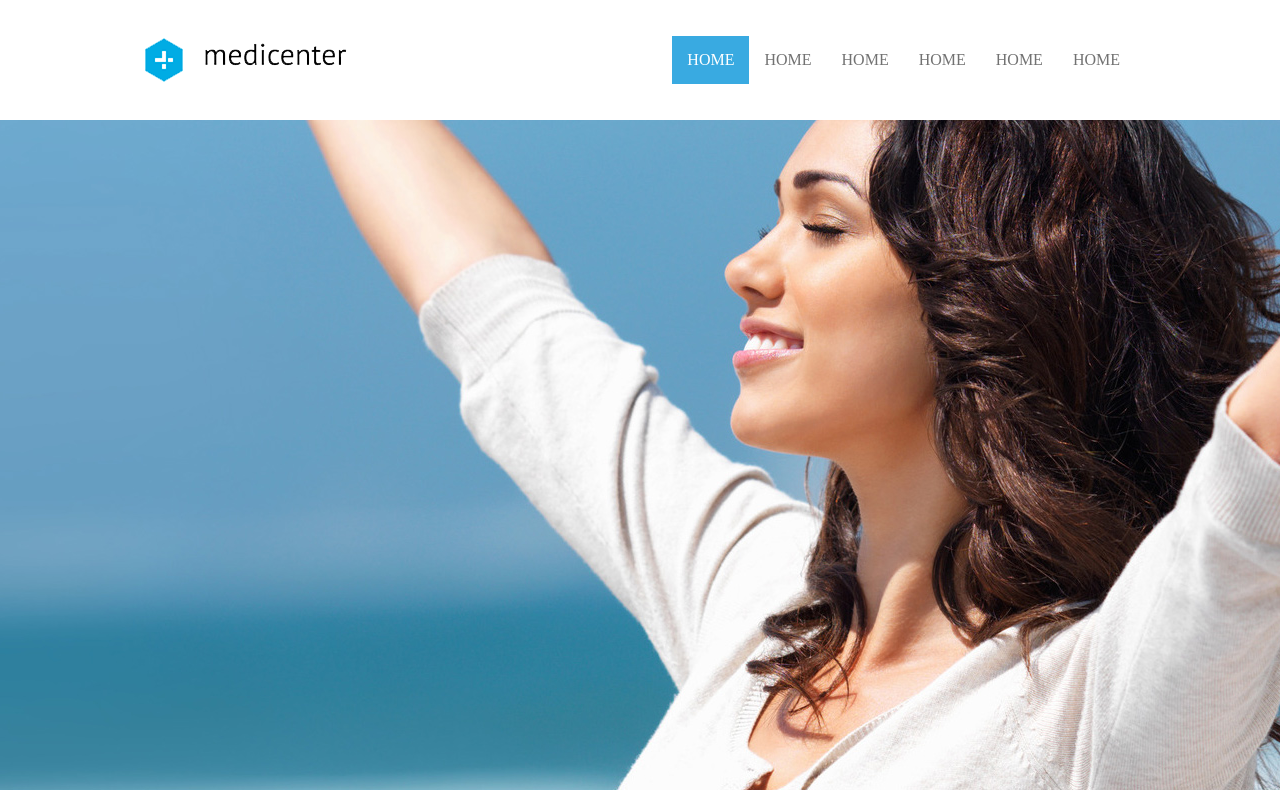
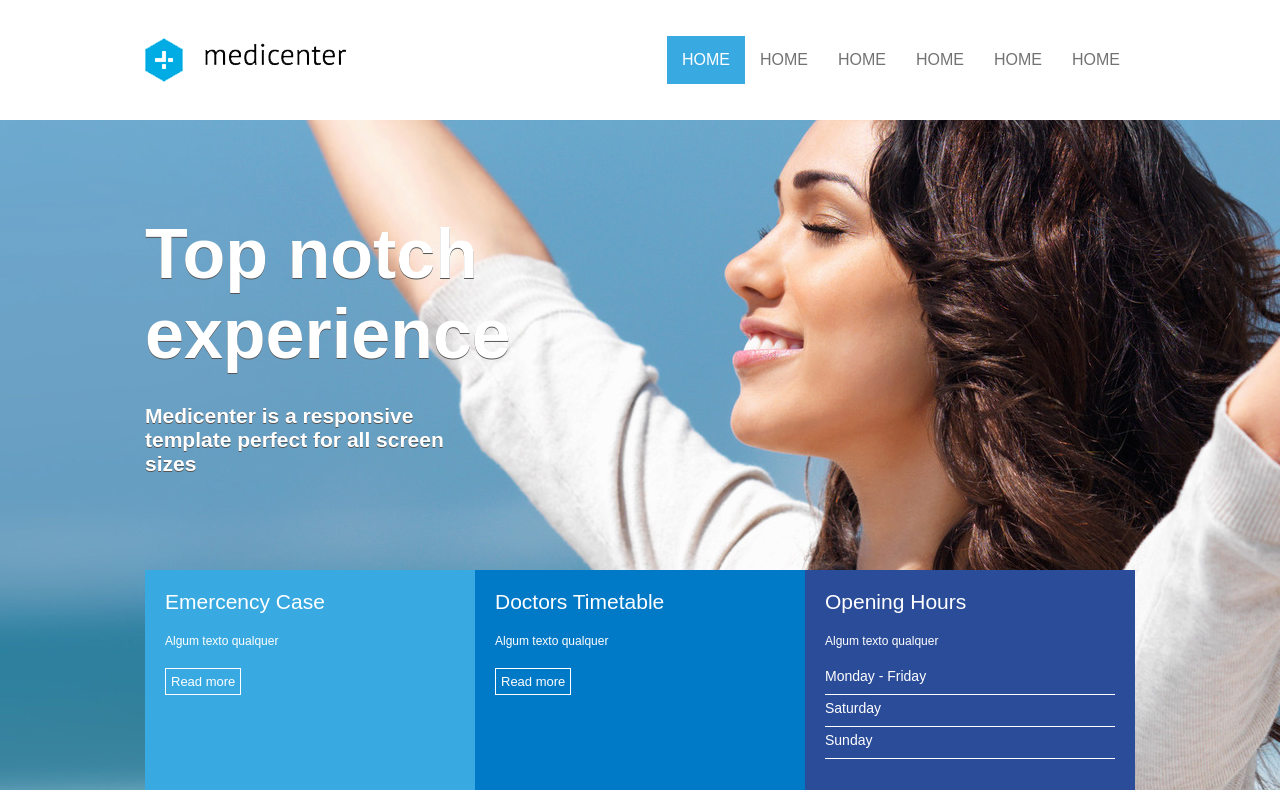
Before and after one commit to israelfxd/Projeto-de-site-com-Flebox-e-HTML-Semantico, a plain HTML site: page index.html in a window 1280 px wide. Drawn offline with Linux system fonts and the light colour scheme.

Commit message:
primeira sessão completa

```diff
--- a/assets/css/template.css
+++ b/assets/css/template.css
@@ -1,3 +1,6 @@
+* {
+    font-family:Arial;
+}
 body {
     margin:0;
     padding:0;
@@ -35,7 +38,6 @@ nav a {
     text-decoration:none;
     text-transform:uppercase;
     color:#727272;
-    fint-family:arial;
 }
 nav .active a,
 nav a:hover {
@@ -44,8 +46,82 @@ nav a:hover {
 }
 
 #banner {
+    display:flex;
+    justify-content:center;
     background-image:url('../images/img1.jpg');
     background-position:center;
     background-size:cover;
     height:670px;
 }
+
+.column {
+    flex-direction:column;
+}
+.banner_headline {
+    flex:1;
+    display:flex;
+    flex-direction:column;
+    justify-content:center;
+}
+.banner_headline h1 {
+    color:#FFFFFF;
+    font-size:70px;
+    text-shadow: 0px 1px 0px #555555;
+    margin:0;
+    padding: 0;
+    width:350px;
+    max-width:350px;
+}
+.banner_headline h2 {
+    color:#FFFFFF;
+    font-size:21px;
+    text-shadow: 0px 1px 0px #555555;
+    margin:0;
+    padding: 0;
+    width:350px;
+    max-width:350px;
+    margin-top:30px;
+
+}
+.banner_options {
+    height:220px;
+    display:flex;
+}
+.banner1,
+.banner2,
+.banner3 {
+    flex:1;
+    color:#FFFFFF;
+    padding:20px;
+}
+.banner1 {
+    background-color:#39aae1;
+}
+.banner2 {
+    background-color:#0079c7;
+}
+.banner3 {
+    background-color:#2b4c99;
+}
+.banner_title {
+    font-size:21px;
+}
+.banner_desc {
+    font-size:12px;
+    margin-top:20px;
+    margin-bottom:20px;
+}
+.banner_options a {
+    display:inline-block;
+    border:1px solid #FFFFFF;
+    padding:5px;
+    color:#FFFFFF;
+    font-size:13px;
+    text-decoration: none;
+}
+.banner_horario {
+    font-size:14px;
+    padding-bottom:10px;
+    margin-bottom:5px;
+    border-bottom:1px solid #FFFF;
+}
--- a/index.html
+++ b/index.html
@@ -32,8 +32,41 @@
 </header>
 
 <section id="banner">
+    <div class="container column">
+        <div class="banner_headline">
+            <h1>Top notch experience</h1>
+            <h2>Medicenter is a responsive template perfect for all screen sizes</h2>
+        </div>
+        <div class="banner_options">
+            <div class="banner1">
+                <div class="banner_title">Emercency Case</div>
+                <div class="banner_desc">Algum texto qualquer</div>
+                <a href="">Read more</a>
+            </div>
+            <div class="banner2">
+                <div class="banner_title">Doctors Timetable</div>
+                <div class="banner_desc">Algum texto qualquer</div>
+                <a href="">Read more</a>
+            </div>
+            <div class="banner3">
+                <div class="banner_title">Opening Hours</div>
+                <div class="banner_desc">Algum texto qualquer</div>
+                <div class="banner_horario">Monday - Friday</div>
+                <div class="banner_horario">Saturday</div>
+                <div class="banner_horario">Sunday</div>
+            </div>
+        </div>
+    </div>
+</section>
 
+<section id="geral">
+    <div class="container"></div>
 </section>
+
+
+
+
+
 
 </body>
 </html>
```
